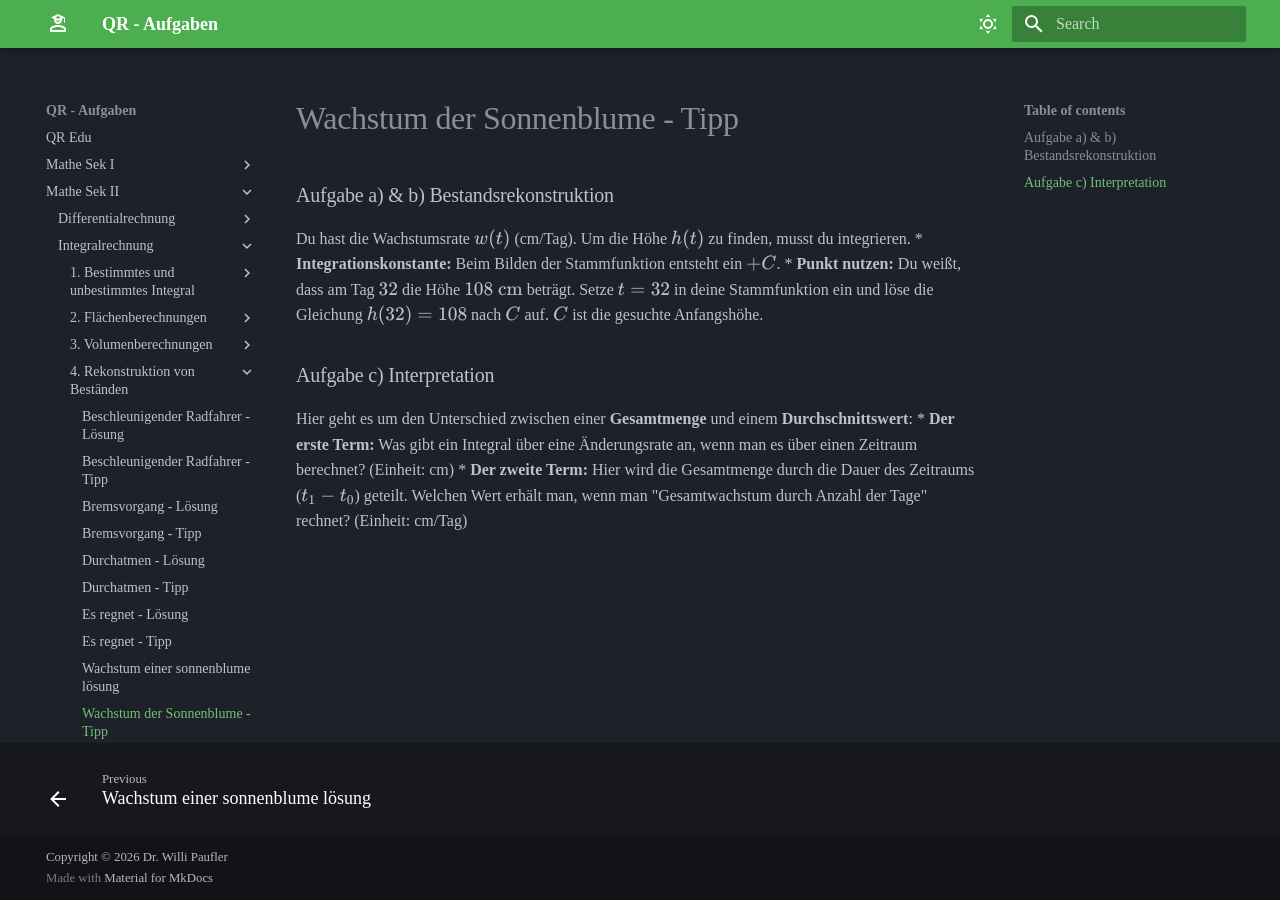
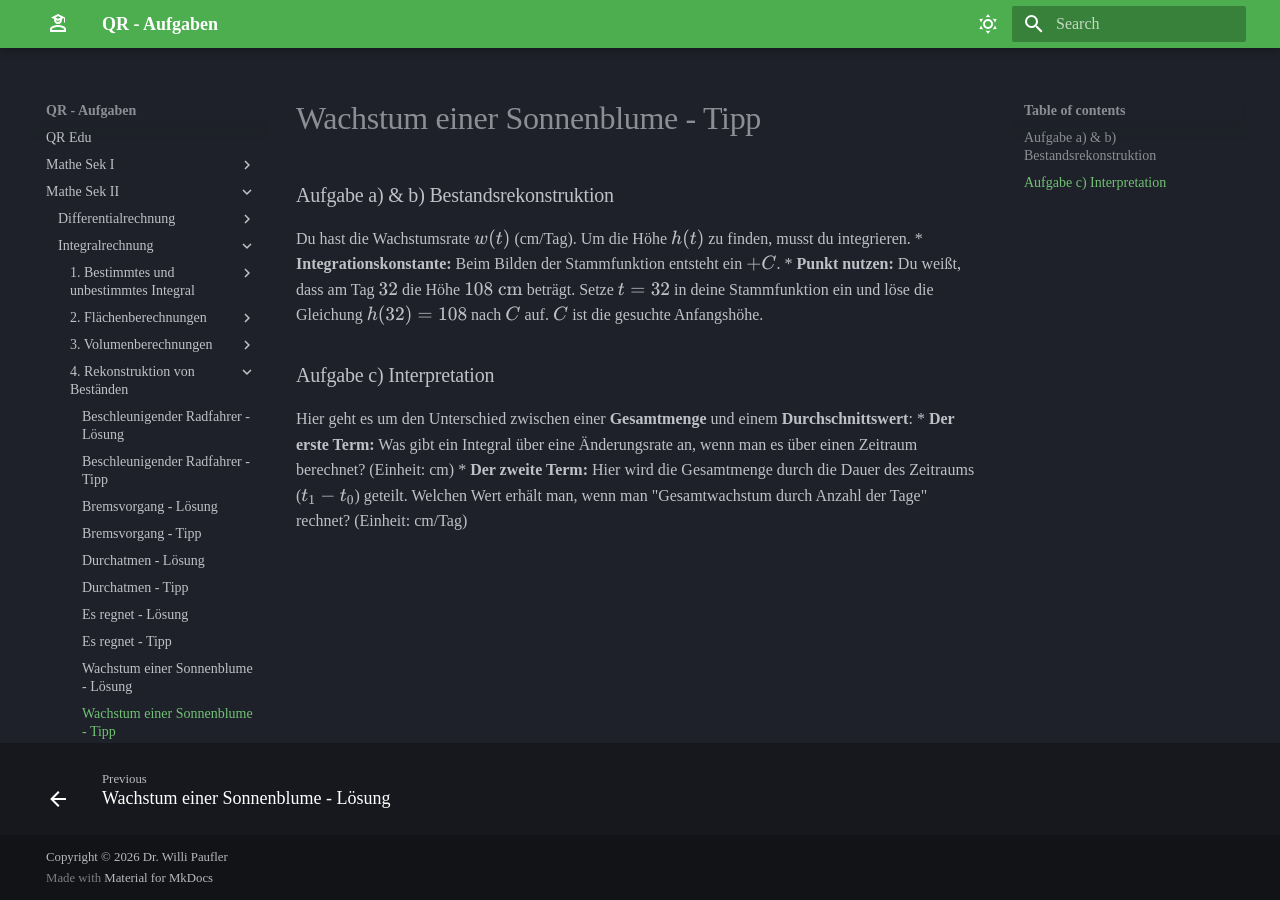
Before and after one commit to willipaufler/qr-edu, an MkDocs documentation site: the page built from docs/Mathe Sek II/Integralrechnung/4. Rekonstruktion von Beständen/wachstum_einer_sonnenblume_tipp.md, in a window 1280 px wide. Built offline with MkDocs 1.6.1 and Material for MkDocs 9.7.7, drawn with Linux system fonts in a browser that asks for light colours; some web fonts are replaced.

Commit message:
kleine änderungen

```diff
--- a/docs/Mathe Sek II/Integralrechnung/4. Rekonstruktion von Beständen/wachstum_einer_sonnenblume_lösung.md
+++ b/docs/Mathe Sek II/Integralrechnung/4. Rekonstruktion von Beständen/wachstum_einer_sonnenblume_lösung.md
@@ -1,3 +1,5 @@
+# Wachstum einer Sonnenblume - Lösung
+
 ### Lösung zu a) Berechnung der Anfangshöhe
 
 **Variante: Über den Gesamtzuwachs (Bestandsrekonstruktion)**
--- a/docs/Mathe Sek II/Integralrechnung/4. Rekonstruktion von Beständen/wachstum_einer_sonnenblume_tipp.md
+++ b/docs/Mathe Sek II/Integralrechnung/4. Rekonstruktion von Beständen/wachstum_einer_sonnenblume_tipp.md
@@ -1,4 +1,4 @@
-# Wachstum der Sonnenblume - Tipp
+# Wachstum einer Sonnenblume - Tipp
 
 ### Aufgabe a) & b) Bestandsrekonstruktion
 Du hast die Wachstumsrate $w(t)$ (cm/Tag). Um die Höhe $h(t)$ zu finden, musst du integrieren.
```
Also changed, not shown: docs/Mathe Sek II/Integralrechnung/4. Rekonstruktion von Beständen/es_regnet_lösung.md (+0 -2 lines).
